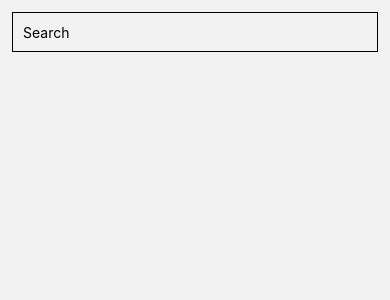
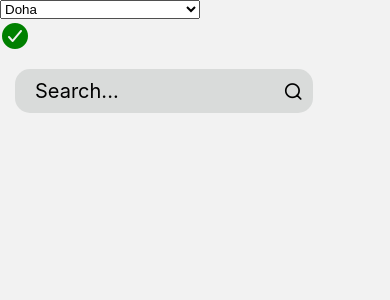
Before and after one commit to No-Country/app-real-state-c8-46-ft-pern, a React Native app in the folder client/: screen /HomeActionMenu in a window 390 px wide. Shown: the top 300 px of the page. Built offline with nearby package versions, Linux system fonts and the light colour scheme.

Commit message:
search bar

```diff
--- a/client/App.js
+++ b/client/App.js
@@ -10,7 +10,7 @@ export default function App() {
 
   return (
     <ThemeProvider theme={theme}>
-      <NavigationContainer initialRouteName="Landing">
+      <NavigationContainer initialRouteName="HomeActionMenu">
         <Stack.Navigator>
           <Stack.Screen
             name="Landing"
--- a/client/components/HomeActionMenu/Search.jsx
+++ b/client/components/HomeActionMenu/Search.jsx
@@ -1,28 +1,78 @@
-import React from "react";
-import { View, StyleSheet, TextInput } from "react-native";
-
+import React, { useState } from "react";
+import { StyleSheet, TextInput, View, Keyboard, Button } from "react-native";
+import { Feather, Entypo } from "@expo/vector-icons";
 
 const Search = () => {
-  const [text, onChangeText] = React.useState("Search");
-
+  const [clicked, setClicked] = useState(false)
+  const [searchPhrase, setSearchPhrase] = useState("")
+  const handleSearch =() =>{
+    console.log(searchPhrase);
+  }
   return (
-    <View>
-      <TextInput
-        style={styles.input}
-        onChangeText={onChangeText}
-        value={text}
-      />
+    <View style={styles.container}>
+      <View
+        style={clicked
+            ? styles.Search__clicked
+            : styles.Search__unclicked
+        }>
+        <TextInput
+          style={styles.input}
+          placeholder="Search..."
+          value={searchPhrase}
+          onChangeText={setSearchPhrase}
+          onFocus={() => {
+            setClicked(true);
+          }}
+        />
+         <Feather
+          name="search"
+          size={20}
+          color="black"
+          style={{ marginLeft: 1 }}
+          onPress={()=> handleSearch()}
+        />
+        {clicked && (
+          <Entypo name="cross" size={20} color="black" style={{ padding: 1 }} onPress={() => {
+              setClicked(false)
+              setSearchPhrase("")
+          }}/>
+        )}
+      </View>
     </View>
   );
 };
+export default Search;
+
 
 const styles = StyleSheet.create({
+  container: {
+    margin: 15,
+    justifyContent: "flex-start",
+    alignItems: "center",
+    flexDirection: "row",
+    width: "90%",
+
+  },
+  Search__unclicked: {
+    padding: 10,
+    flexDirection: "row",
+    width: "85%",
+    backgroundColor: "#d9dbda",
+    borderRadius: 15,
+    alignItems: "center",
+  },
+  Search__clicked: {
+    padding: 10,
+    flexDirection: "row",
+    width: "90%",
+    backgroundColor: "#d9dbda",
+    borderRadius: 15,
+    alignItems: "center",
+    justifyContent: "space-evenly",
+  },
   input: {
-    height: 40,
-    margin: 12,
-    borderWidth: 1,
-    padding: 10,
+    fontSize: 20,
+    marginLeft: 10,
+    width: "90%",
   },
 });
-
-export default Search;
--- a/client/components/HomeActionMenu/SearchBar.jsx
+++ b/client/components/HomeActionMenu/SearchBar.jsx
@@ -1,19 +1,69 @@
-import { View } from "react-native";
+import { useEffect, useState } from "react";
+import { Text, ScrollView } from "react-native";
 import Card from "./Card";
 import Search from "./Search";
+import axios from "axios";
+import { Picker } from "@react-native-picker/picker";
+import Ionicons from '@expo/vector-icons/Ionicons';
+import { useNavigation } from "@react-navigation/native";
 
-const house = {
-  uri: "https://cdn.icon-icons.com/icons2/2225/PNG/512/home_icon_134474.png",
-};
 
 const SearchBar = () => {
+  const navigation = useNavigation();
+  const house = {
+    uri: "https://cdn.icon-icons.com/icons2/2225/PNG/512/home_icon_134474.png",
+  };
+  const [selectedCity, setSelectedCity] = useState();
+  // const [cities, setCities] = useState([]);
+  //   let apiKey = '4ae2636d8dfbdc3044bede63951a019b'
+  //   useEffect(() => {
+  //     async function success(pos) {
+  //       var crd = pos.coords;
+  //       const data = await axios.get(
+  //         `https://api.openweathermap.org/data/2.5/weather?lat=${crd.latitude}&lon=${crd.longitude}&appid=${apiKey}`
+  //       );
+  //       const res = await axios(`https://api.openweathermap.org/data/2.5/weather?q=${data.data.name}&appid=${apiKey}&units=metric`)
+  //       const recurse = res.data;
+  //       const ciudad = {
+  //         name: recurse.name,
+  //         country: recurse.sys.country,
+  //         id: recurse.id,
+  //       };
+  //       setCities(oldCities => [ciudad]);
+  //     }
+  //     navigator.geolocation.getCurrentPosition(success)
+  //   }, []);
+
+  useEffect(()=> {
+    navigation.setOptions({
+      headerLargeTitle: true,
+      headerTitle: "Location",
+      headerSearchBarOptions:{
+        placeholder: "Search"
+      }
+    })
+  })
   return (
-    <View>
+    <ScrollView>
+      <Picker
+        style={{width:'200px'}}
+        selectedValue={selectedCity}
+        onValueChange={(itemValue, itemIndex) => setSelectedCity(itemValue)}
+      >
+        <Picker.Item label="Doha" value="Doha, Qatar" />
+        <Picker.Item label="Quito" value="Quito, Ecuador" />
+        <Picker.Item label="Lima" value="Lima, Peru" />
+      </Picker>
+      <Text>{selectedCity}</Text>
+      <Ionicons name="md-checkmark-circle" size={32} color="green" />
       <Search />
+
       <Card imagen={house} link={""} />
       <Card imagen={house} link={""} />
       <Card imagen={house} link={""} />
-    </View>
+
+
+    </ScrollView>
   );
 };
 
--- a/client/theme.js
+++ b/client/theme.js
@@ -1,11 +1,11 @@
 const theme = {
     colors: {
-        activeb: "#2972FE",
-        b: "#E5EDFE",
+        blue: "#2972FE",
+        lightblue: "#E5EDFE",
         textgray: "#C6C8CD",
         black: "#000000",
         white: "#FFFFFF",
-        gray: "#F4F6F9"
+        lightgray: "#F4F6F9"
     },
     fontSizes: {
         large: '32px',
```
Also changed, not shown: client/package.json (+8 -6 lines), 1 other file (tests, documents, lock files or other folders).
